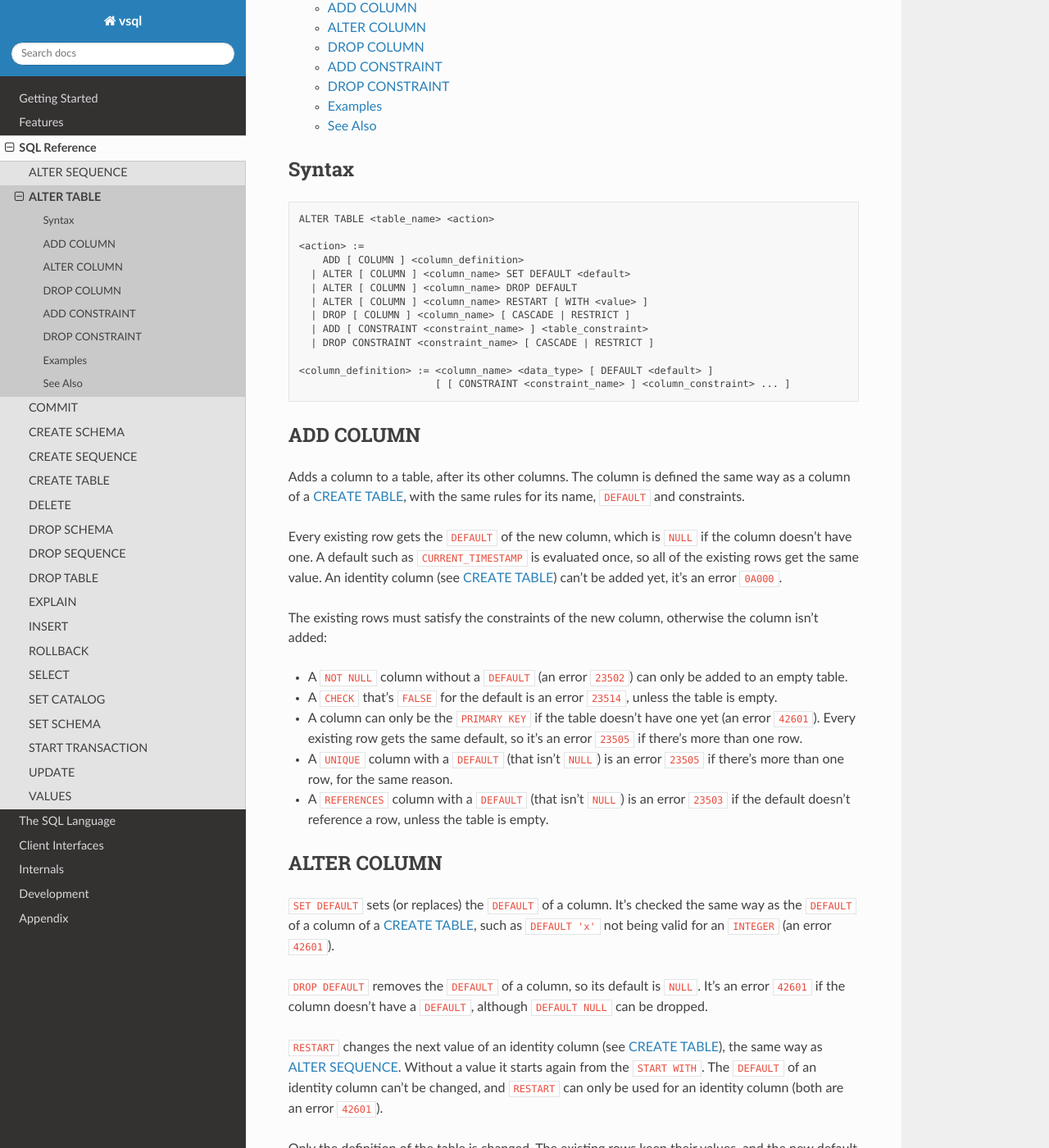
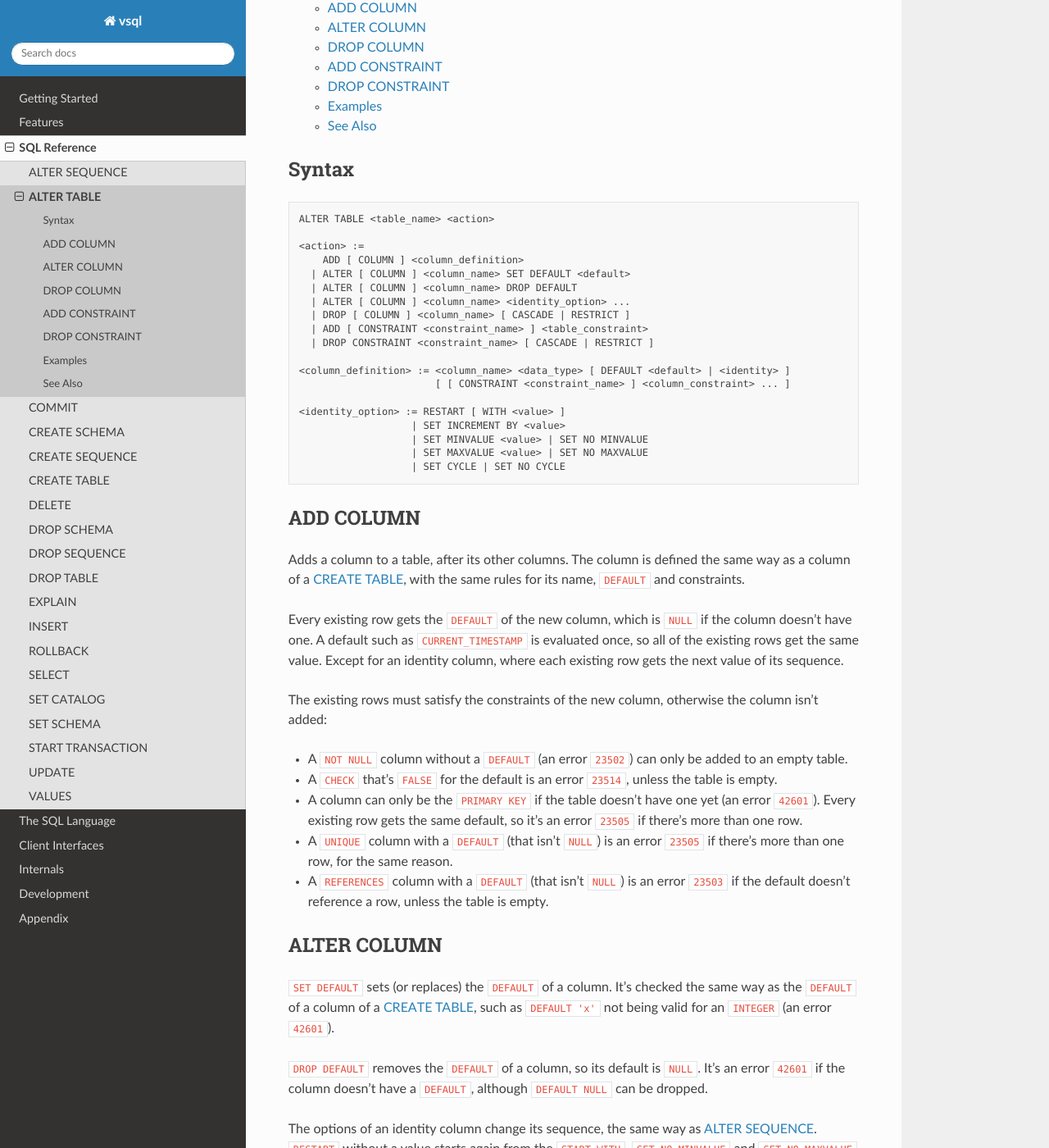
Before and after one commit to elliotchance/vsql, a Sphinx documentation site: the page built from docs/alter-table.rst, in a window 1280 px wide and 1400 px high, scrolled down 246 px. Shown: the whole window at 82% size. Built offline with Sphinx 7.4.7 and the Read the Docs theme 3.1.0, drawn with Linux system fonts in a browser that asks for light colours; some of the changed text lies outside the part shown.

Commit message:
language: Support ALTER TABLE for identity columns (T174, T178)
ADD COLUMN can add an identity column, and gives each existing row the
next value of its sequence. ALTER COLUMN can RESTART the sequence (with
or without a value) and SET its options, the same way as ALTER
SEQUENCE. The options can only be used for an identity column.

SQL T174
SQL T178

Co-Authored-By: Claude Opus 5.5 <noreply@anthropic.com>

```diff
--- a/docs/alter-table.rst
+++ b/docs/alter-table.rst
@@ -14,13 +14,19 @@ Syntax
       ADD [ COLUMN ] <column_definition>
     | ALTER [ COLUMN ] <column_name> SET DEFAULT <default>
     | ALTER [ COLUMN ] <column_name> DROP DEFAULT
-    | ALTER [ COLUMN ] <column_name> RESTART [ WITH <value> ]
+    | ALTER [ COLUMN ] <column_name> <identity_option> ...
     | DROP [ COLUMN ] <column_name> [ CASCADE | RESTRICT ]
     | ADD [ CONSTRAINT <constraint_name> ] <table_constraint>
     | DROP CONSTRAINT <constraint_name> [ CASCADE | RESTRICT ]
 
-  <column_definition> := <column_name> <data_type> [ DEFAULT <default> ]
+  <column_definition> := <column_name> <data_type> [ DEFAULT <default> | <identity> ]
                          [ [ CONSTRAINT <constraint_name> ] <column_constraint> ... ]
+
+  <identity_option> := RESTART [ WITH <value> ]
+                     | SET INCREMENT BY <value>
+                     | SET MINVALUE <value> | SET NO MINVALUE
+                     | SET MAXVALUE <value> | SET NO MAXVALUE
+                     | SET CYCLE | SET NO CYCLE
 
 ADD COLUMN
 ----------
@@ -31,9 +37,8 @@ name, ``DEFAULT`` and constraints.
 
 Every existing row gets the ``DEFAULT`` of the new column, which is ``NULL``
 if the column doesn't have one. A default such as ``CURRENT_TIMESTAMP`` is
-evaluated once, so all of the existing rows get the same value.
-An identity column (see :doc:`create-table`) can't be added yet, it's an error
-``0A000``.
+evaluated once, so all of the existing rows get the same value. Except for an
+identity column, where each existing row gets the next value of its sequence.
 
 The existing rows must satisfy the constraints of the new column, otherwise the
 column isn't added:
@@ -62,11 +67,12 @@ the same way as the ``DEFAULT`` of a column of a :doc:`create-table`, such as
 ``NULL``. It's an error ``42601`` if the column doesn't have a ``DEFAULT``,
 although ``DEFAULT NULL`` can be dropped.
 
-``RESTART`` changes the next value of an identity column (see
-:doc:`create-table`), the same way as :doc:`alter-sequence`. Without a value it
-starts again from the ``START WITH``. The ``DEFAULT`` of an identity column
-can't be changed, and ``RESTART`` can only be used for an identity column (both
-are an error ``42601``).
+The options of an identity column change its sequence, the same way as
+:doc:`alter-sequence`. ``RESTART`` without a value starts again from the
+``START WITH``. ``SET NO MINVALUE`` and ``SET NO MAXVALUE`` use the defaults of
+an identity column (see :doc:`create-table`). The ``DEFAULT`` of an identity
+column can't be changed, and the options can only be used for an identity column
+(both are an error ``42601``).
 
 Only the definition of the table is changed. The existing rows keep their
 values, and the new default is used by the rows that are inserted after it.
--- a/docs/create-table.rst
+++ b/docs/create-table.rst
@@ -93,7 +93,7 @@ value is ``DEFAULT`` in an :doc:`insert` or :doc:`update`. A table can have one
 identity column (otherwise it's an error ``42601``), which is ``NOT NULL``.
 
 ``GENERATED ALWAYS`` only allows ``DEFAULT``. Any other value is an error
-``428C9``, unless an :doc:`insert` has ``OVERRIDING SYSTEM VALUE``. ``GENERATED BY DEFAULT`` allows other values, which don't change the
+``428C9``. ``GENERATED BY DEFAULT`` allows other values, which don't change the
 sequence, so a later value from the sequence can be the same as one of them.
 
 The column must be a ``SMALLINT``, ``INTEGER``, ``BIGINT``, or a ``NUMERIC``
@@ -105,8 +105,7 @@ type of the column. Without a ``MINVALUE`` and ``MAXVALUE``, the values are from
 unless there's a ``START WITH``.
 
 Like a sequence, a value isn't used again, even if the statement fails or the
-transaction is rolled back. ``ALTER TABLE ... ALTER COLUMN ... RESTART`` (see
-:doc:`alter-table`) changes the next value.
+transaction is rolled back. The sequence can be changed with :doc:`alter-table`.
 
 .. code-block:: sql
 
--- a/docs/sql-compliance.rst
+++ b/docs/sql-compliance.rst
@@ -1299,7 +1299,7 @@ Optional Features
    * - ❌ **T173**
      - **Extended LIKE clause in table definition**
 
-   * - ❌ **T174**
+   * - ✅ **T174**
      - **Identity columns**
 
    * - ❌ **T175**
```
Also changed, not shown: docs/file-format.rst (+4 -4 lines), 8 other files.
